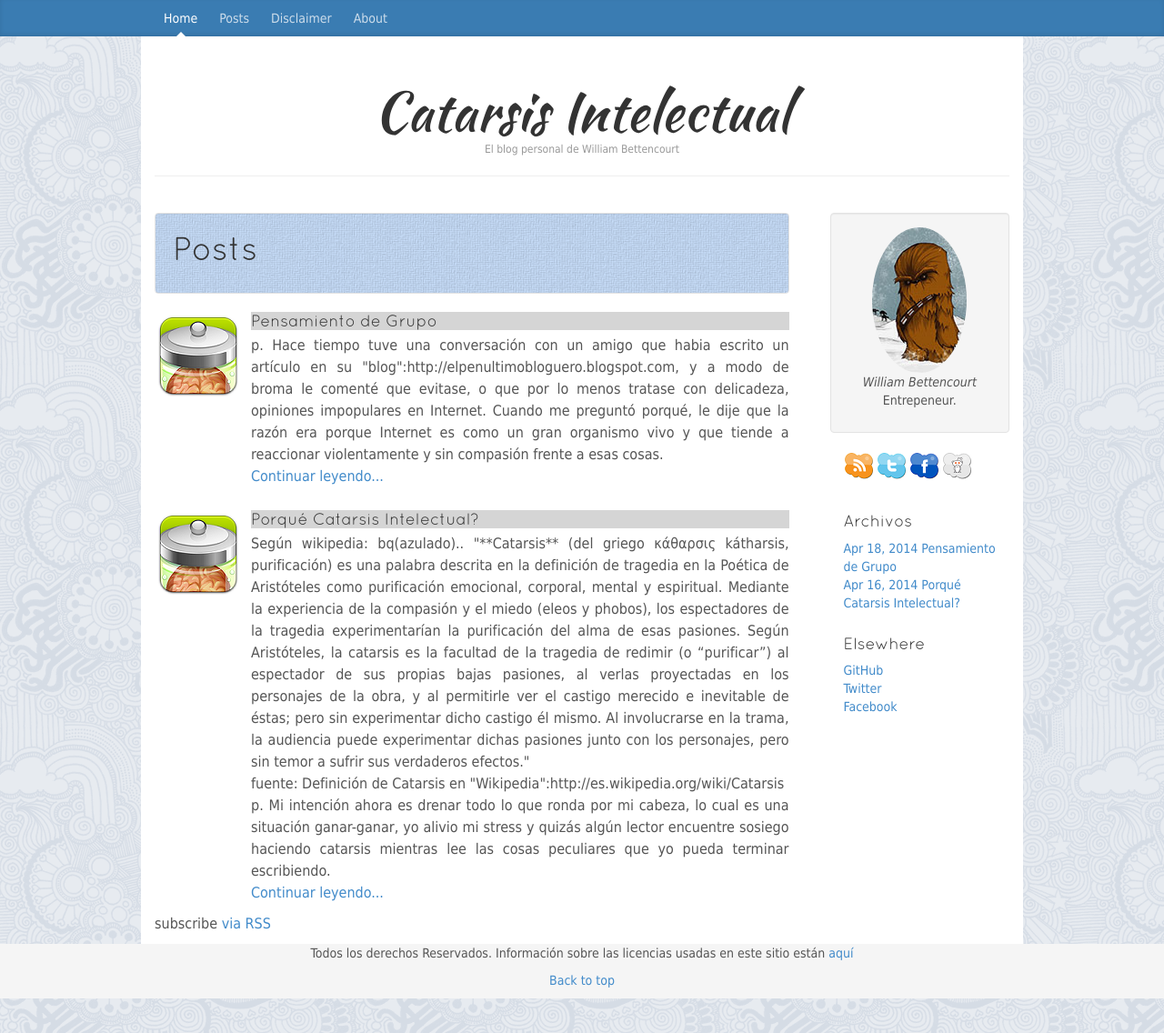
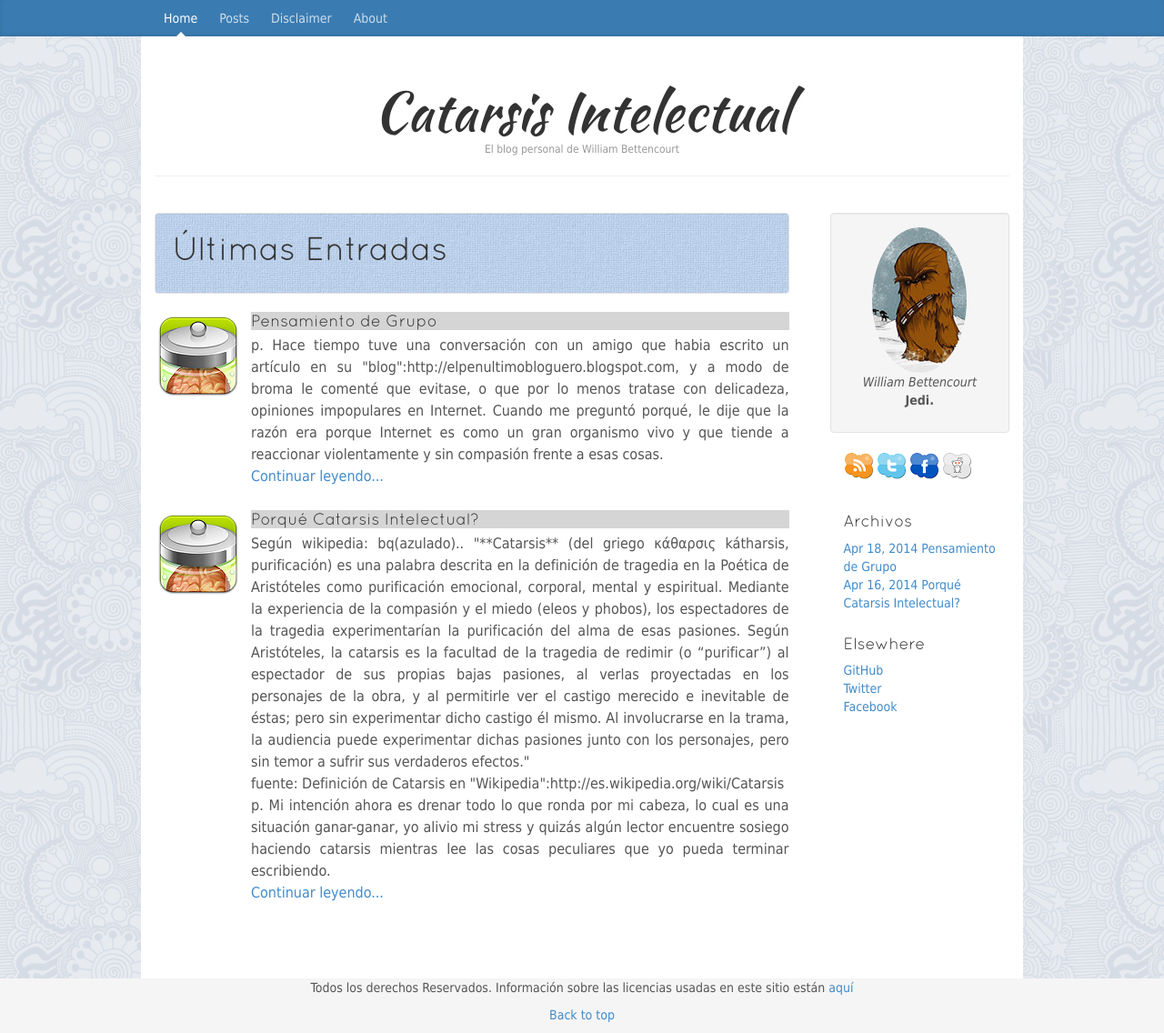
Before and after one commit to Nazerbayev/blog, a Jekyll site: the page built from index.html, in a window 1280 px wide. Shown: the whole page at 91% size. Built offline with Jekyll 4.4.1, drawn with Linux system fonts in a browser that asks for light colours; nearby versions of some CDN libraries; Markdown is read by kramdown in place of the engine named in the settings.

```diff
--- a/_config.yml
+++ b/_config.yml
@@ -3,4 +3,4 @@ markdown: redcarpet
 textile: redcloth
 highlighter: pygments
 description: "Write an awesome description for your new site here. It will appear in your document head meta (for Google search results) and in your feed.xml site description."
-url: "http://nazerbayev.github.io"
+url: "http://localhost:4000"
--- a/_includes/footer.html
+++ b/_includes/footer.html
@@ -10,3 +10,4 @@
 <!-- Placed at the end of the document so the pages load faster -->
 <script src="{{site.url}}/assets/js/bootstrap.min.js"></script>
 <script src="{{site.url}}/assets/js/docs.min.js"></script>
+<script src="{{site.url}}/assets/js/twitterFetcher.js"></script>
--- a/_layouts/default.html
+++ b/_layouts/default.html
@@ -17,7 +17,7 @@
                 <div class="col-sm-3 blog-sidebar">
                     <div class="sidebar-module well" style="text-align: center;">
                         <img src="{{site.url}}/assets/images/wookiee.jpg" alt="..." class="img-circle" style="display: block; margin-left: auto; margin-right: auto;">
-                        <p><em>William Bettencourt</em> Entrepeneur.</p>
+                        <p><em>William Bettencourt</em><br/> <strong>Jedi.</strong></p>
                     </div>
                     <div class="sidebar-module">
                         <br/>
--- a/_layouts/post.html
+++ b/_layouts/post.html
@@ -3,11 +3,13 @@ layout: default
 ---
 <div class="blog-post">
 	<h2 class="blog-post-title">{{ page.title }}</h2>
-    <p class="blog-post-meta">{{ page.date | date: "%b %-d, %Y" }}{% if page.author %} • <a href="#">{{ page.author }}</a>{% endif %}{% if page.meta %} • {{ page.meta }}{% endif %}
+    <p class="blog-post-meta">{{ page.date | date: "%b %-d, %Y" }}{% if page.author %} • <a href="#">{{ page.author }}</a>{% endif %}{% if page.meta %} • {{ page.meta }}{% endif %} •
+    <a href="https://plus.google.com/share?url={{site.url}}{{page.url}}" title="Compartir en Google+" target="_blank"><img src="{{site.url}}/assets/images/googleplus_cloud32.png"></a>
     <a href="https://twitter.com/home?status={{site.url}}{{page.url}}" title="Compartir en Twitter" target="_blank"><img src="{{site.url}}/assets/images/twitter_cloud32.png"></a>
     <a href="https://www.facebook.com/sharer/sharer.php?u={{site.url}}{{page.url}}" target="_blank" title="Compartir en Facebook"><img src="{{site.url}}/assets/images/facebook_cloud32.png"></a>
     <a href="http://www.reddit.com/submit" title="Compartir en Reddit" target="_blank" onclick="window.location = 'http://www.reddit.com/submit?url=' + encodeURIComponent(window.location); return false"><img src="{{site.url}}/assets/images/reddit_cloud32.png"></a>
     </p>
+    <hr/>
     <div class="blog-post-content">
 		{{ content }}
 	</div>
--- /dev/null
+++ b/assets/js/twitterFetcher.js
@@ -0,0 +1,104 @@
+/*********************************************************************
+*  #### Twitter Post Fetcher v10.0 ####
+*  Coded by Jason Mayes 2013. A present to all the developers out there.
+*  www.jasonmayes.com
+*  Please keep this disclaimer with my code if you use it. Thanks. :-)
+*  Got feedback or questions, ask here:
+*  http://www.jasonmayes.com/projects/twitterApi/
+*  Updates will be posted to this site.
+*********************************************************************/
+var twitterFetcher=function(){function x(e){return e.replace(/<b[^>]*>(.*?)<\/b>/gi,function(c,e){return e}).replace(/class=".*?"|data-query-source=".*?"|dir=".*?"|rel=".*?"/gi,"")}function p(e,c){for(var g=[],f=RegExp("(^| )"+c+"( |$)"),a=e.getElementsByTagName("*"),h=0,d=a.length;h<d;h++)f.test(a[h].className)&&g.push(a[h]);return g}var y="",l=20,s=!0,k=[],t=!1,q=!0,r=!0,u=null,v=!0,z=!0,w=null,A=!0;return{fetch:function(e,c,g,f,a,h,d,b,m,n){void 0===g&&(g=20);void 0===f&&(s=!0);void 0===a&&(a=
+!0);void 0===h&&(h=!0);void 0===d&&(d="default");void 0===b&&(b=!0);void 0===m&&(m=null);void 0===n&&(n=!0);t?k.push({id:e,domId:c,maxTweets:g,enableLinks:f,showUser:a,showTime:h,dateFunction:d,showRt:b,customCallback:m,showInteraction:n}):(t=!0,y=c,l=g,s=f,r=a,q=h,z=b,u=d,w=m,A=n,c=document.createElement("script"),c.type="text/javascript",c.src="//cdn.syndication.twimg.com/widgets/timelines/"+e+"?&lang=en&callback=twitterFetcher.callback&suppress_response_codes=true&rnd="+Math.random(),document.getElementsByTagName("head")[0].appendChild(c))},
+callback:function(e){var c=document.createElement("div");c.innerHTML=e.body;"undefined"===typeof c.getElementsByClassName&&(v=!1);e=[];var g=[],f=[],a=[],h=[],d=0;if(v)for(c=c.getElementsByClassName("tweet");d<c.length;){0<c[d].getElementsByClassName("retweet-credit").length?a.push(!0):a.push(!1);if(!a[d]||a[d]&&z)e.push(c[d].getElementsByClassName("e-entry-title")[0]),h.push(c[d].getAttribute("data-tweet-id")),g.push(c[d].getElementsByClassName("p-author")[0]),f.push(c[d].getElementsByClassName("dt-updated")[0]);
+d++}else for(c=p(c,"tweet");d<c.length;)e.push(p(c[d],"e-entry-title")[0]),h.push(c[d].getAttribute("data-tweet-id")),g.push(p(c[d],"p-author")[0]),f.push(p(c[d],"dt-updated")[0]),0<p(c[d],"retweet-credit").length?a.push(!0):a.push(!1),d++;e.length>l&&(e.splice(l,e.length-l),g.splice(l,g.length-l),f.splice(l,f.length-l),a.splice(l,a.length-l));c=[];d=e.length;for(a=0;a<d;){if("string"!==typeof u){var b=new Date(f[a].getAttribute("datetime").replace(/-/g,"/").replace("T"," ").split("+")[0]),b=u(b);
+f[a].setAttribute("aria-label",b);if(e[a].innerText)if(v)f[a].innerText=b;else{var m=document.createElement("p"),n=document.createTextNode(b);m.appendChild(n);m.setAttribute("aria-label",b);f[a]=m}else f[a].textContent=b}b="";s?(r&&(b+='<div class="user">'+x(g[a].innerHTML)+"</div>"),b+='<p class="tweet">'+x(e[a].innerHTML)+"</p>",q&&(b+='<p class="timePosted">'+f[a].getAttribute("aria-label")+"</p>")):e[a].innerText?(r&&(b+='<p class="user">'+g[a].innerText+"</p>"),b+='<p class="tweet">'+e[a].innerText+
+"</p>",q&&(b+='<p class="timePosted">'+f[a].innerText+"</p>")):(r&&(b+='<p class="user">'+g[a].textContent+"</p>"),b+='<p class="tweet">'+e[a].textContent+"</p>",q&&(b+='<p class="timePosted">'+f[a].textContent+"</p>"));A&&(b+='<p class="interact"><a href="https://twitter.com/intent/tweet?in_reply_to='+h[a]+'" class="twitter_reply_icon">Reply</a><a href="https://twitter.com/intent/retweet?tweet_id='+h[a]+'" class="twitter_retweet_icon">Retweet</a><a href="https://twitter.com/intent/favorite?tweet_id='+
+h[a]+'" class="twitter_fav_icon">Favorite</a></p>');c.push(b);a++}if(null==w){e=c.length;g=0;f=document.getElementById(y);for(h="<ul>";g<e;)h+="<li>"+c[g]+"</li>",g++;f.innerHTML=h+"</ul>"}else w(c);t=!1;0<k.length&&(twitterFetcher.fetch(k[0].id,k[0].domId,k[0].maxTweets,k[0].enableLinks,k[0].showUser,k[0].showTime,k[0].dateFunction,k[0].showRt,k[0].customCallback,k[0].showInteraction),k.splice(0,1))}}}();
+
+/*
+* ### HOW TO CREATE A VALID ID TO USE: ###
+* Go to www.twitter.com and sign in as normal, go to your settings page.
+* Go to "Widgets" on the left hand side.
+* Create a new widget for what you need eg "user timeline" or "search" etc.
+* Feel free to check "exclude replies" if you dont want replies in results.
+* Now go back to settings page, and then go back to widgets page, you should
+* see the widget you just created. Click edit.
+* Now look at the URL in your web browser, you will see a long number like this:
+* 345735908357048478
+* Use this as your ID below instead!
+*/
+
+/**
+ * How to use fetch function:
+ * @param {string} Your Twitter widget ID.
+ * @param {string} The ID of the DOM element you want to write results to.
+ * @param {int} Optional - the maximum number of tweets you want returned. Must
+ *     be a number between 1 and 20.
+ * @param {boolean} Optional - set true if you want urls and hash
+       tags to be hyperlinked!
+ * @param {boolean} Optional - Set false if you dont want user photo /
+ *     name for tweet to show.
+ * @param {boolean} Optional - Set false if you dont want time of tweet
+ *     to show.
+ * @param {function/string} Optional - A function you can specify to format
+ *     tweet date/time however you like. This function takes a JavaScript date
+ *     as a parameter and returns a String representation of that date.
+ *     Alternatively you may specify the string 'default' to leave it with
+ *     Twitter's default renderings.
+ * @param {boolean} Optional - Show retweets or not. Set false to not show.
+ * @param {function/string} Optional - A function to call when data is ready. It
+ *     also passes the data to this function should you wish to manipulate it
+ *     yourself before outputting. If you specify this parameter you  must
+ *     output data yourself!
+ * @param {boolean} Optional - Show links for reply, retweet, favourite. Set false to not show.
+ */
+
+// ##### Simple example 1 #####
+// A simple example to get my latest tweet and write to a HTML element with
+// id "tweets". Also automatically hyperlinks URLS and user mentions and
+// hashtags.
+//twitterFetcher.fetch('345170787868762112', 'example1', 1, true);
+
+
+// ##### Simple example 2 #####
+// A simple example to get my latest 5 of my favourite tweets and write to a HTML
+// element with id "talk". Also automatically hyperlinks URLS and user mentions and
+// hashtags but does not display time of post.
+//twitterFetcher.fetch('347099293930377217', 'example2', 5, true, true, false);
+
+
+// ##### Advanced example #####
+// An advance example to get latest 5 posts using hashtag #API and write to a
+// HTML element with id "tweets2" without showing user details and using a
+// custom format to display the date/time of the post, and does not show
+// retweets.
+//twitterFetcher.fetch('345690956013633536', 'example3', 3, true, false, true, dateFormatter, false);
+
+// For advanced example which allows you to customize how tweet time is
+// formatted you simply define a function which takes a JavaScript date as a
+// parameter and returns a string!
+// See http://www.w3schools.com/jsref/jsref_obj_date.asp for properties
+// of a Date object.
+//function dateFormatter(date) {
+//  return date.toTimeString();
+//}
+
+
+// ##### Advanced example 2 #####
+// Similar as previous, except this time we pass a custom function to render the
+// tweets ourself! Useful if you need to know exactly when data has returned or
+// if you need full control over the output.
+//twitterFetcher.fetch('345690956013633536', 'example4', 3, true, true, true, '', false, handleTweets, false);
+
+//function handleTweets(tweets){
+//    var x = tweets.length;
+//    var n = 0;
+//    var element = document.getElementById('example4');
+//    var html = '<ul>';
+//    while(n < x) {
+//      html += '<li>' + tweets[n] + '</li>';
+//      n++;
+//    }
+//    html += '</ul>';
+//    element.innerHTML = html;
+//}
--- a/index.html
+++ b/index.html
@@ -10,7 +10,7 @@ cerebro: /assets/images/domain_brain96.png
 </script>
 <div class="home">
   <div class="well2">
-    <h1>Posts</h1>
+    <h1>Últimas Entradas</h1>
   </div>
   {% for post in site.posts %}
     <div class="media">
@@ -28,8 +28,7 @@ cerebro: /assets/images/domain_brain96.png
       </div>
     </div>
   {% endfor %}
-
-
-  <p class="rss-subscribe">subscribe <a href="/feed.xml">via RSS</a></p>
-
+<br />
+<br />
+<br />
 </div>
```
Also changed, not shown: assets/images/googleplus_cloud32.png (added), assets/images/icono_googleplus.png (added).
